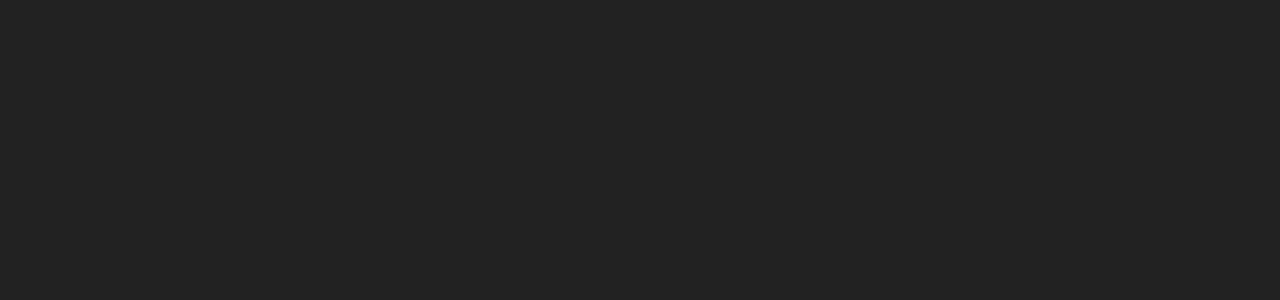
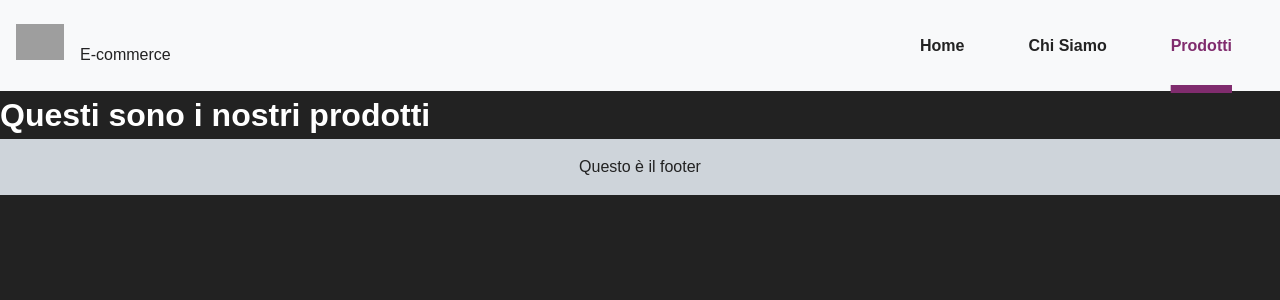
Before and after one commit to dmtpat/react-router, a React (Vite) app: page /prodotti in a window 1280 px wide. Before the commit this address had no page. Shown: the top 300 px of the page. Built offline with nearby package versions, Linux system fonts and the light colour scheme; grey boxes are pictures that could not be loaded.

Commit message:
page prodotti + active link style

```diff
--- a/src/App.jsx
+++ b/src/App.jsx
@@ -5,6 +5,7 @@
 import DefaultLayout from './layouts/DefaultLayout';
 import Page_home from "./pages/page_home"
 import Page_chiSiamo from "./pages/page_chiSiamo"
+import Page_prodotti from "./pages/page_prodotti"
 
 function App() {
 
@@ -16,6 +17,7 @@
         <Route Component={DefaultLayout} >
           <Route path='/' Component={Page_home} />
           <Route path='/chiSiamo' Component={Page_chiSiamo} />
+          <Route path='/prodotti' Component={Page_prodotti} />
         </Route>
       </Routes>
     </BrowserRouter>
--- a/src/components/Header.components.jsx
+++ b/src/components/Header.components.jsx
@@ -9,11 +9,11 @@
                     <span >E-commerce</span>
                 </a>
             </div>
-            <ul className="flex ms_no_wrap">
-                <li><NavLink className="link" to="/">Home</NavLink></li>
-                <li><NavLink className="link" to="/chiSiamo">Chi Siamo</NavLink></li>
-                <li>Prodotti</li>
-            </ul>
+            <div className="flex ms_no_wrap">
+                <NavLink className="link" to="/">Home</NavLink>
+                <NavLink className="link" to="/chiSiamo">Chi Siamo</NavLink>
+                <NavLink className="link" to="/prodotti">Prodotti</NavLink>
+            </div>
         </nav >
     )
 }
--- a/src/index.css
+++ b/src/index.css
@@ -57,16 +57,24 @@
   padding: 1.5rem 1rem;
 }
 
-nav ul {
-  list-style: none;
+
+nav .link {
+  float: left;
+  white-space: nowrap;
+  margin: 0 2rem;
+  color: #222222;
+  text-decoration: none;
+  font-weight: 600;
+}
+
+nav .active {
+  color: #802C6E;
+  text-decoration: underline;
+  text-underline-offset: 2.1rem;
+  text-decoration-thickness: 0.5rem;
 
 }
 
-nav ul li {
-  float: left;
-  white-space: nowrap;
-  margin: 0 2rem;
-}
 
 .logo a {
   text-decoration: none;
--- /dev/null
+++ b/src/pages/page_prodotti.jsx
@@ -0,0 +1,10 @@
+
+
+function Page_prodotti() {
+    return (
+        <>
+            <h1>Questi sono i nostri prodotti</h1>
+        </>
+    )
+}
+export default Page_prodotti
```
